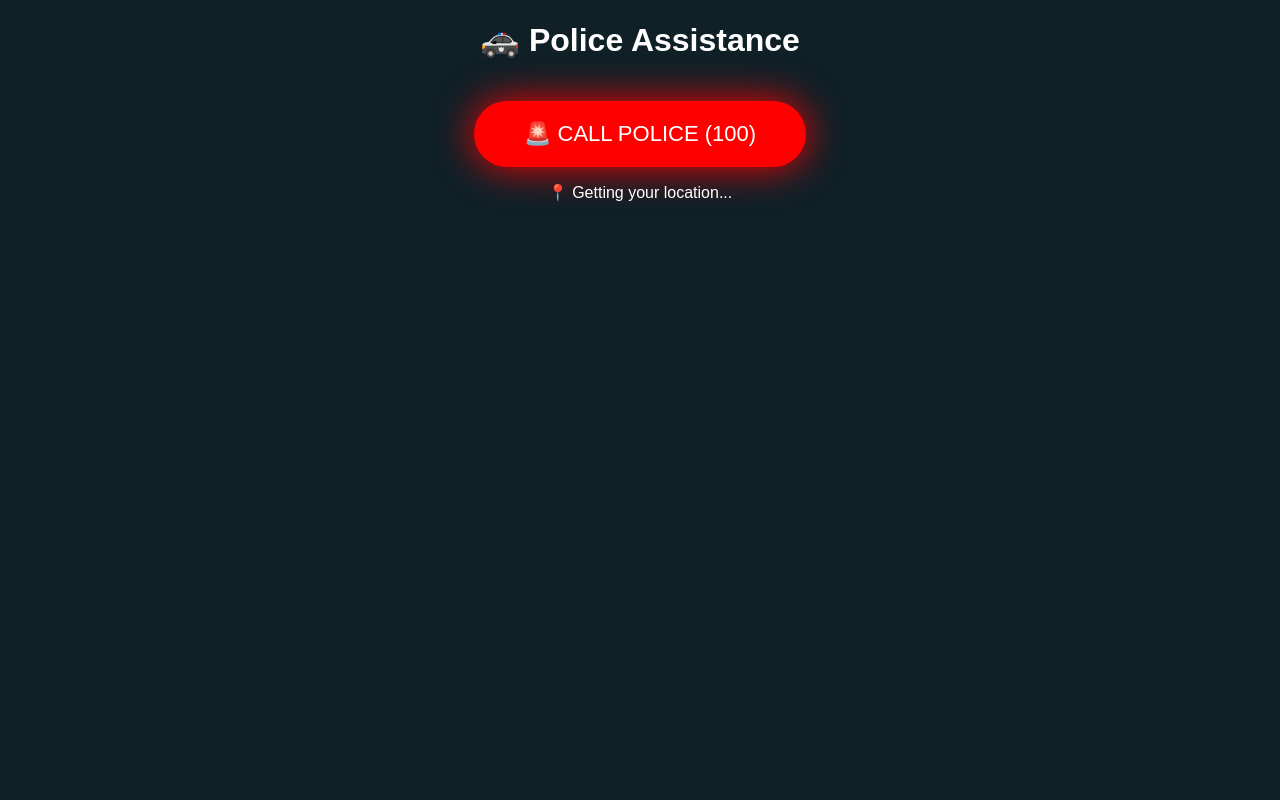
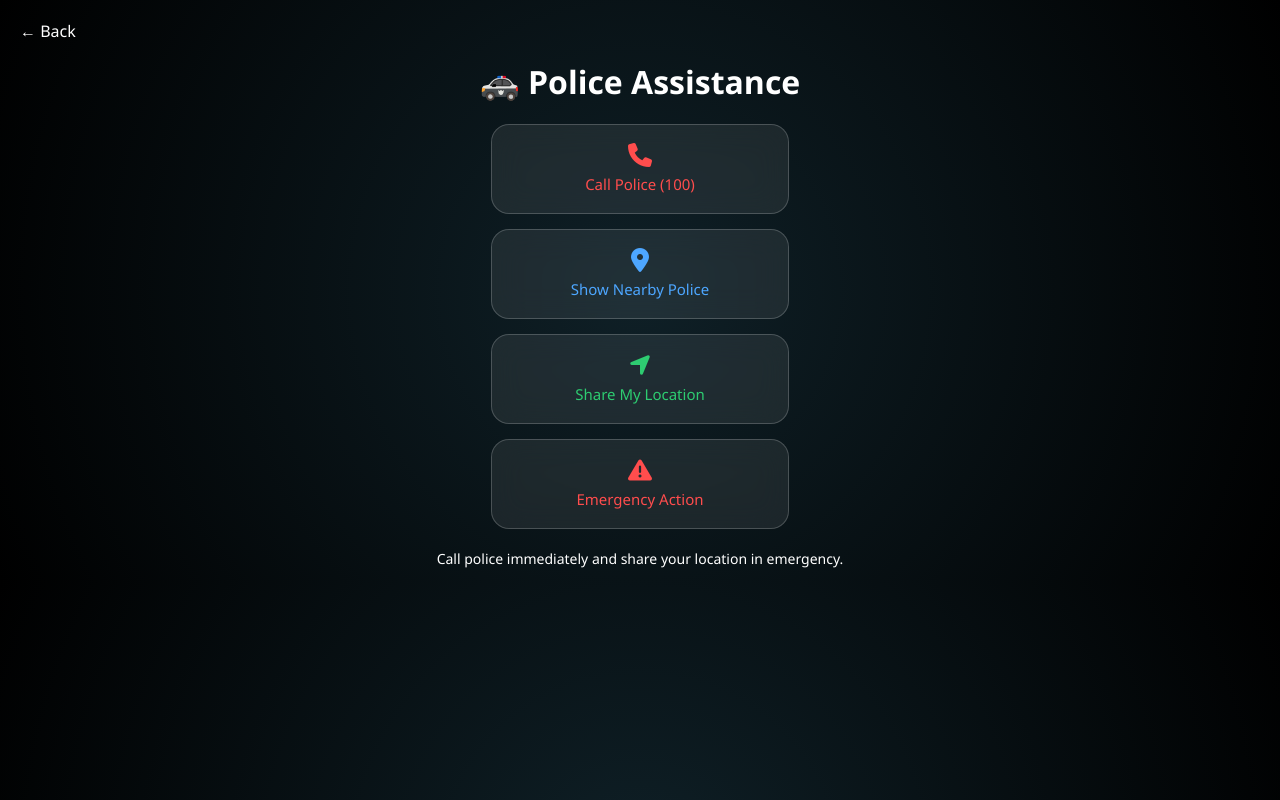
Before and after one commit to Rose0021/women-safety-app-v2, a Flask app: page /police in a window 1280 px wide. Run offline with Flask 3, Linux system fonts and the light colour scheme; a user stored in the database is signed in.

Commit message:
final UI + emergency features added

```diff
--- a/templates/police.html
+++ b/templates/police.html
@@ -3,120 +3,176 @@
 <head>
 <title>Police Help</title>
 
+<meta name="viewport" content="width=device-width, initial-scale=1.0">
+
+<!-- ICONS -->
+<link rel="stylesheet" href="https://cdnjs.cloudflare.com/ajax/libs/font-awesome/6.5.0/css/all.min.css">
+
 <style>
 body {
-    background: #0f2027;
+    margin: 0;
+    background: radial-gradient(circle, #0f2027, #000);
     color: white;
-    font-family: Arial;
+    font-family: 'Segoe UI', sans-serif;
     text-align: center;
 }
 
-/* BIG BUTTON */
-.big-call-btn {
-    padding: 20px 50px;
-    font-size: 22px;
-    background: red;
+/* BACK BUTTON */
+.back-btn {
+    position: absolute;
+    top: 20px;
+    left: 20px;
+    text-decoration: none;
     color: white;
-    border: none;
-    border-radius: 50px;
-    box-shadow: 0 0 30px red;
-    animation: pulse 1.5s infinite;
-    margin-top: 20px;
 }
 
-@keyframes pulse {
-    0% { box-shadow: 0 0 10px red; }
-    50% { box-shadow: 0 0 40px red; }
-    100% { box-shadow: 0 0 10px red; }
+/* TITLE */
+h1 {
+    margin-top: 60px;
 }
 
-/* CARD */
-.card {
-    background: rgba(255,255,255,0.1);
-    padding: 15px;
-    margin: 15px;
-    border-radius: 10px;
+/* 💎 GLASS CARD BUTTON (LIKE HOMEPAGE) */
+.action-btn {
+    padding: 18px;
+    border-radius: 18px;
+    backdrop-filter: blur(15px);
+    background: rgba(255,255,255,0.08);
+    border: 1px solid rgba(255,255,255,0.2);
+    text-align: center;
+    cursor: pointer;
+    transition: 0.3s ease;
+    margin: 15px auto;
+    width: 260px;
+    position: relative;
+    overflow: hidden;
 }
 
-.title {
-    font-size: 18px;
-    font-weight: bold;
+/* ICON */
+.action-btn i {
+    font-size: 24px;
+    margin-bottom: 6px;
+    display: block;
 }
 
-.distance {
-    font-size: 14px;
-    margin: 5px 0;
+/* TEXT */
+.action-btn span {
+    font-size: 15px;
 }
 
-.btn {
-    padding: 8px 15px;
-    margin: 5px;
-    border: none;
-    border-radius: 8px;
+/* HOVER */
+.action-btn:hover {
+    transform: translateY(-6px) scale(1.05);
+    box-shadow: 0 0 25px rgba(255,255,255,0.2);
 }
 
-.call { background: red; color: white; }
-.map { background: blue; color: white; }
+/* RIPPLE */
+.action-btn::after {
+    content: "";
+    position: absolute;
+    width: 0;
+    height: 0;
+    background: rgba(255,255,255,0.25);
+    border-radius: 50%;
+    top: 50%;
+    left: 50%;
+    transform: translate(-50%, -50%);
+    transition: 0.4s;
+}
+
+.action-btn:active::after {
+    width: 250px;
+    height: 250px;
+}
+
+/* COLORS */
+.police { color: #ff4d4d; }
+.map { color: #4da6ff; }
+.share { color: #2ecc71; }
+
+/* INFO TEXT */
+.info {
+    margin-top: 20px;
+    font-size: 14px;
+}
 </style>
 </head>
 
 <body>
 
+<a href="/" class="back-btn">← Back</a>
+
 <h1>🚓 Police Assistance</h1>
 
-<!-- BIG CALL BUTTON -->
-<a href="tel:100">
-    <button class="big-call-btn">🚨 CALL POLICE (100)</button>
-</a>
+<!-- CALL -->
+<div onclick="callPolice()" class="action-btn police">
+    <i class="fas fa-phone"></i>
+    <span>Call Police (100)</span>
+</div>
 
-<div id="list"></div>
+<!-- NEARBY -->
+<div onclick="openNearbyPolice()" class="action-btn map">
+    <i class="fas fa-map-marker-alt"></i>
+    <span>Show Nearby Police</span>
+</div>
+
+<!-- SHARE -->
+<div onclick="sendLocation()" class="action-btn share">
+    <i class="fas fa-location-arrow"></i>
+    <span>Share My Location</span>
+</div>
+
+<!-- EMERGENCY -->
+<div onclick="emergencyAction()" class="action-btn police">
+    <i class="fas fa-exclamation-triangle"></i>
+    <span>Emergency Action</span>
+</div>
+
+<p class="info">
+Call police immediately and share your location in emergency.
+</p>
 
 <script>
 
-document.getElementById("list").innerHTML =
-    "<p>📍 Getting your location...</p>";
+/* CALL */
+function callPolice(){
+    window.location.href = "tel:100";
+}
 
-if (navigator.geolocation) {
+/* MAP */
+function openNearbyPolice(){
+    if(navigator.geolocation){
+        navigator.geolocation.getCurrentPosition(function(pos){
+            let lat = pos.coords.latitude;
+            let lon = pos.coords.longitude;
 
-    navigator.geolocation.getCurrentPosition(success, error);
-
-    function success(pos){
-        let lat = pos.coords.latitude;
-        let lon = pos.coords.longitude;
-
-        fetch(`/get_police?lat=${lat}&lon=${lon}`)
-        .then(res => res.json())
-        .then(data => {
-
-            let html = "";
-
-            data.forEach((p) => {
-                html += `
-                <div class="card">
-                    <div class="title">🚓 ${p.name}</div>
-                    <div class="distance">${p.distance} km away</div>
-
-                    <button class="btn call" onclick="callPolice()">📞 Call</button>
-                    <button class="btn map" onclick="openMap(${p.lat}, ${p.lon})">🗺 Map</button>
-                </div>`;
-            });
-
-            document.getElementById("list").innerHTML = html;
+            let url = `https://www.google.com/maps/search/police+station/@${lat},${lon},15z`;
+            window.open(url, "_blank");
+        }, function(){
+            alert("Allow location access");
         });
-    }
-
-    function error(){
-        document.getElementById("list").innerHTML =
-            "<p>⚠ Allow location</p>";
     }
 }
 
-function openMap(lat, lon){
-    window.open(`https://maps.google.com/?q=${lat},${lon}`);
+/* SHARE */
+function sendLocation(){
+    if(navigator.geolocation){
+        navigator.geolocation.getCurrentPosition(function(pos){
+            let lat = pos.coords.latitude;
+            let lon = pos.coords.longitude;
+
+            let link = `https://maps.google.com/?q=${lat},${lon}`;
+            navigator.clipboard.writeText(link);
+
+            alert("Location copied!");
+        });
+    }
 }
 
-function callPolice(){
-    window.location.href = "tel:100";
+/* EMERGENCY */
+function emergencyAction(){
+    alert("Calling police & copying your location...");
+    callPolice();
+    sendLocation();
 }
 
 </script>
```
Also changed, not shown: templates/ambulance.html (+51 -53 lines), templates/child.html (+73 -44 lines), templates/women.html (+51 -53 lines).
